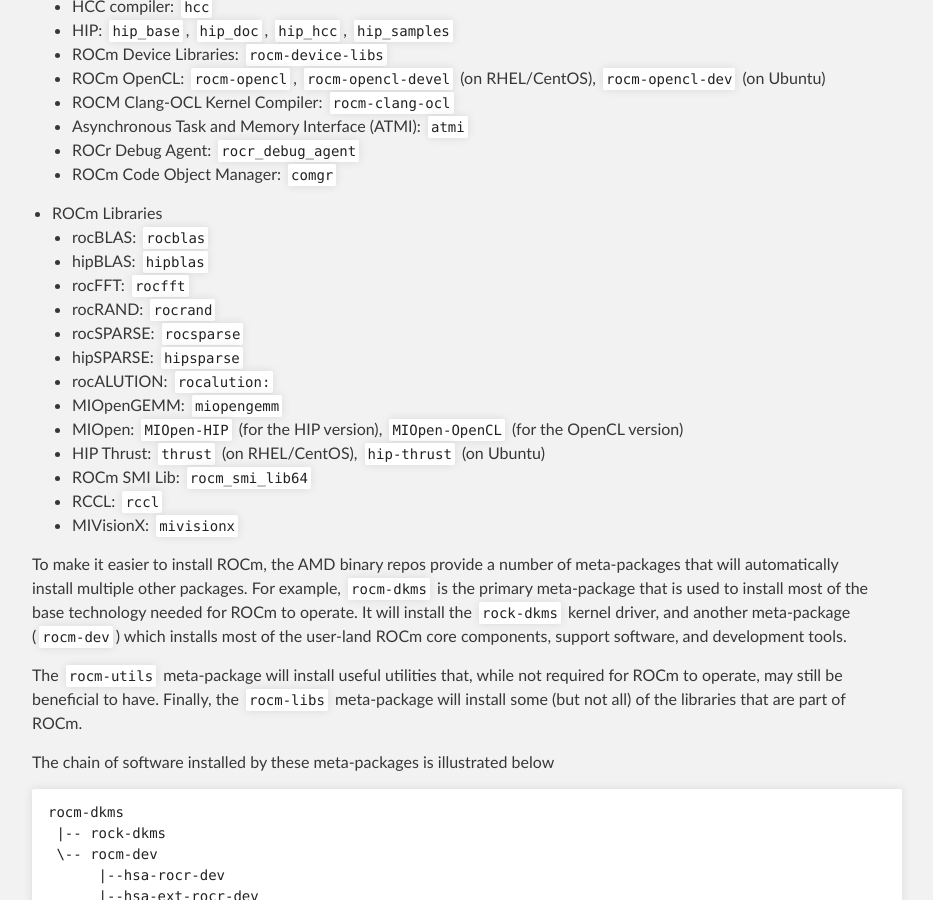
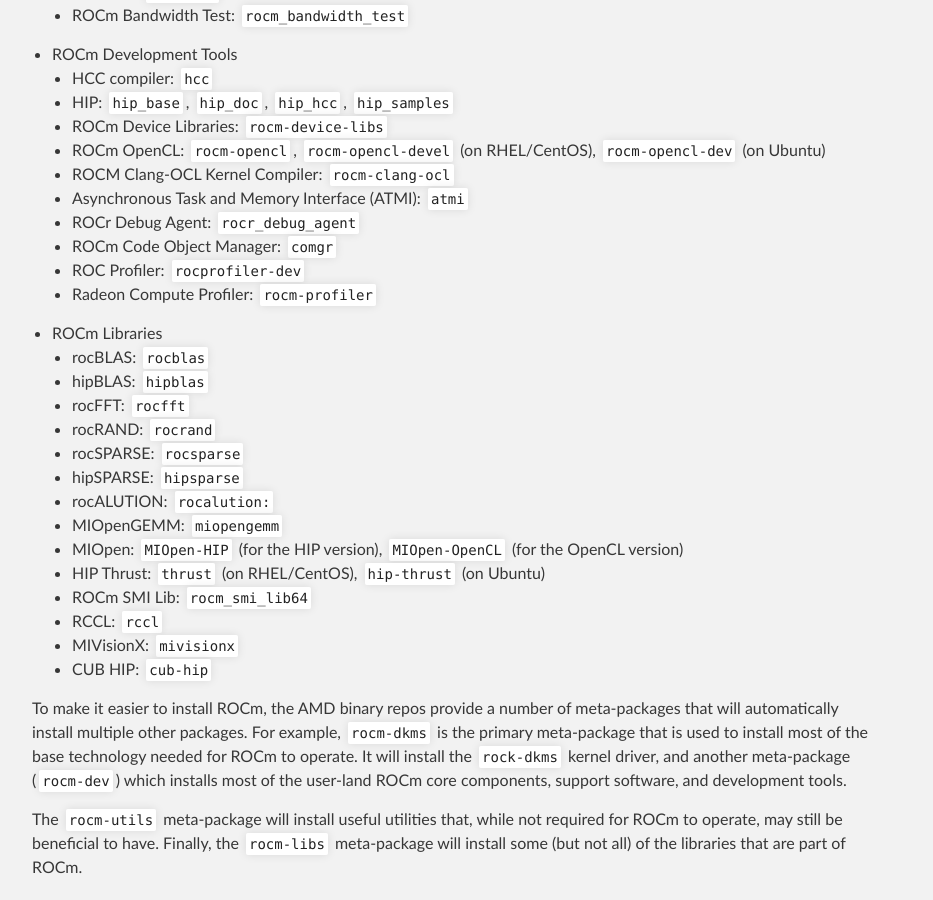
Before and after one commit to ROCm/ROCm.github.io, a Jekyll site: the page built from install.md, in a window 1280 px wide and 900 px high, scrolled down 6379 px. Shown: the whole window, without its empty margins (183-1116 px from the left). Built offline with Jekyll 4.4.1, drawn with Linux system fonts in a browser that asks for light colours; some of the changed text lies outside the part shown.

Commit message:
Update install.md

```diff
--- a/install.md
+++ b/install.md
@@ -141,6 +141,8 @@
   - [Asynchronous Task and Memory Interface (ATMI)](https://github.com/RadeonOpenCompute/atmi/tree/4dd14ad8)
   - [ROCr Debug Agent](https://github.com/ROCm-Developer-Tools/rocr_debug_agent/tree/roc-2.0.0)
   - [ROCm Code Object Manager](https://github.com/RadeonOpenCompute/ROCm-CompilerSupport/tree/roc-2.0.0)
+  - [ROC Profiler](https://github.com/ROCm-Developer-Tools/rocprofiler/tree/roc-2.0.0)
+  - [Radeon Compute Profiler](https://github.com/GPUOpen-Tools/RCP/tree/v5.6)
   - Example Applications:
     - [HCC Examples](https://github.com/ROCm-Developer-Tools/HCC-Example-Application/tree/ffd65333)
     - [HIP Examples](https://github.com/ROCm-Developer-Tools/HIP-Examples/tree/roc-2.0.x)
@@ -158,6 +160,7 @@
   - [ROCm SMI Lib](https://github.com/RadeonOpenCompute/rocm_smi_lib/tree/roc-2.0.0)
   - [RCCL](https://github.com/ROCmSoftwarePlatform/rccl/tree/0.7.1)
   - [MIVisionX](https://github.com/GPUOpen-ProfessionalCompute-Libraries/MIVisionX/tree/1.0.0)
+  - [CUB HIP](https://github.com/ROCmSoftwarePlatform/cub-hip/tree/hip_port_1.7.4)
 
 #### Supported Operating Systems - New operating systems available
 
@@ -226,6 +229,8 @@
   - Asynchronous Task and Memory Interface (ATMI): `atmi`
   - ROCr Debug Agent: `rocr_debug_agent`
   - ROCm Code Object Manager: `comgr`
+  - ROC Profiler: `rocprofiler-dev`
+  - Radeon Compute Profiler: `rocm-profiler`
 * ROCm Libraries
   - rocBLAS: `rocblas`
   - hipBLAS: `hipblas`
@@ -240,6 +245,7 @@
   - ROCm SMI Lib: `rocm_smi_lib64`
   - RCCL: `rccl`
   - MIVisionX: `mivisionx`
+  - CUB HIP: `cub-hip`
 
 To make it easier to install ROCm, the AMD binary repos provide a number of meta-packages that will automatically install multiple other packages.
 For example, `rocm-dkms` is the primary meta-package that is used to install most of the base technology needed for ROCm to operate.
```
